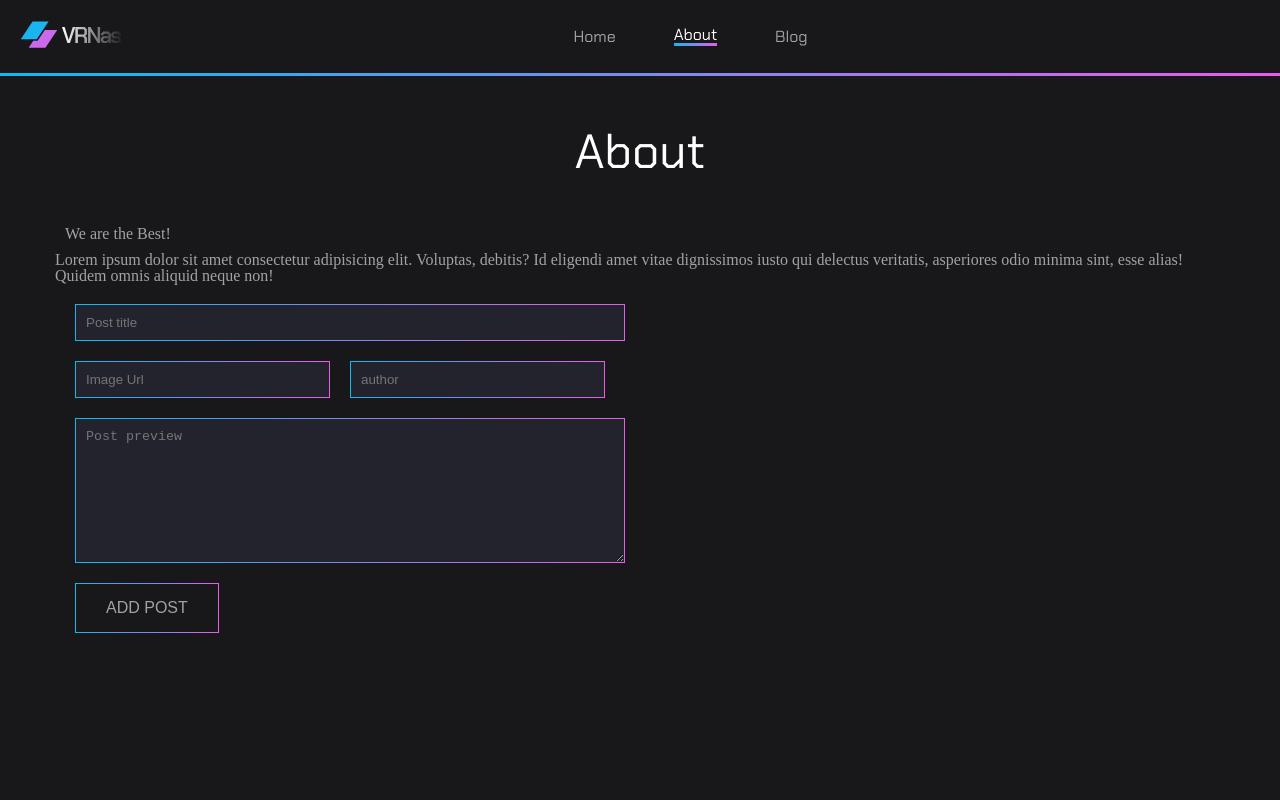
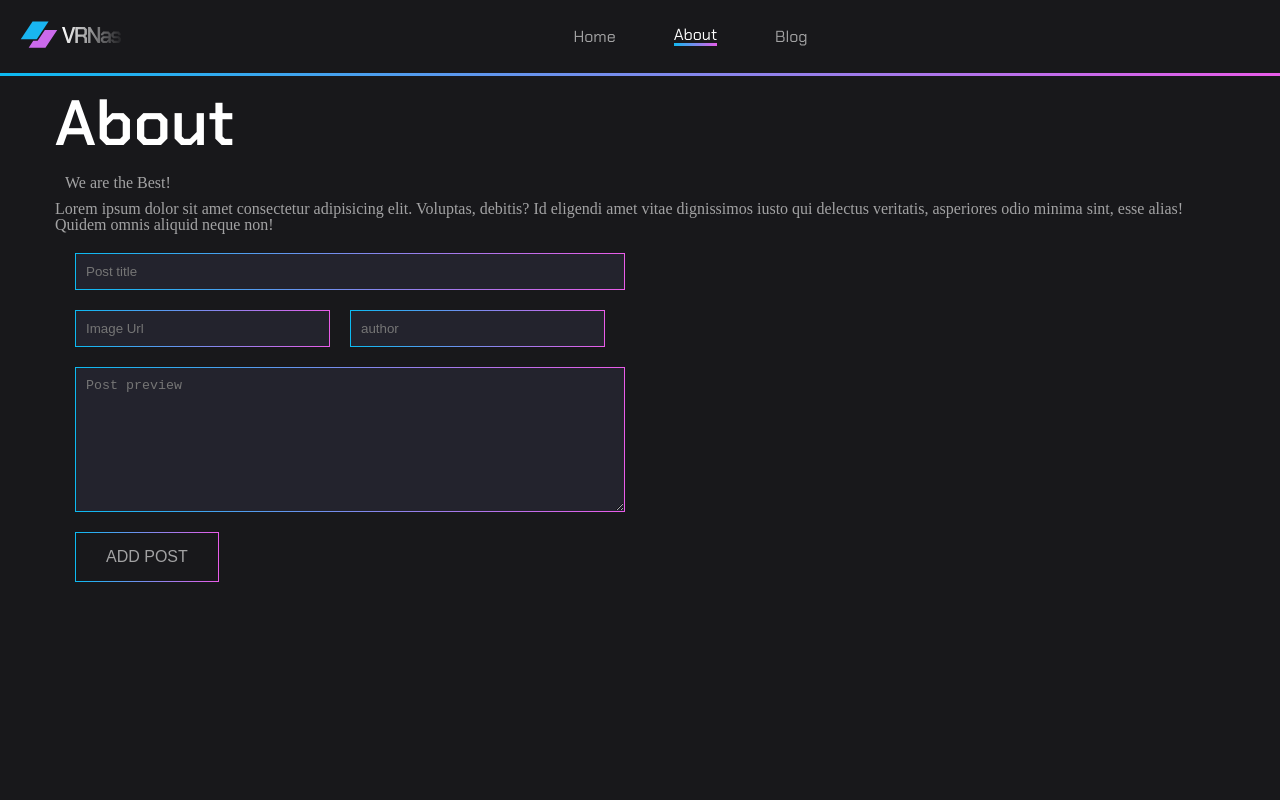
Before and after one commit to 0smir/react, a React (Create React App) app: page /about in a window 1280 px wide. Shown: the top 800 px of the page. Built offline with nearby package versions, Linux system fonts and the light colour scheme; grey boxes are pictures that could not be loaded.

Commit message:
create page-title component -markup and  styles, add corrects to common styles

```diff
--- /dev/null
+++ b/src/components/structure-components/common/PageTitle.jsx
@@ -0,0 +1,10 @@
+import "../../../styles/_page_title.scss";
+function PageTitle({text}) {
+    return(
+        <div className="page-title__wrapper hilited">
+            <h2 className="title page-title">{text}</h2>
+        </div>
+    )
+}
+
+export default PageTitle;
--- /dev/null
+++ b/src/styles/_page_title.scss
@@ -0,0 +1,21 @@
+@import "./variables";
+.page-title {
+    font-weight: 600;
+    font-size: 64px;
+    line-height: 1.3;
+    font-family: $font-main;
+    color: $white;
+
+    &__wrapper {
+        display: flex;
+        justify-content: center;
+        padding: 80px 0;
+        border-bottom: solid;
+        border-image: $border_with_gradient;
+
+        &.hilited {
+            background: url('../images/light_bg.png') no-repeat 50% 50%;
+            background-size: contain;
+        }
+    }
+}
--- a/src/styles/common_styles.scss
+++ b/src/styles/common_styles.scss
@@ -124,15 +124,6 @@ p {
     background-repeat: no-repeat;
 }
 
-.page-title {
-    display: inline-flex;
-    justify-content: center;
-    margin: 46px auto 40px;
-    font-size: 48px;
-    font-family: $font-main;
-    color: $white;
-}
-
 .link {
     display: block;
     font-size: 16px;
```
Also changed, not shown: src/images/light_bg.png (added).
